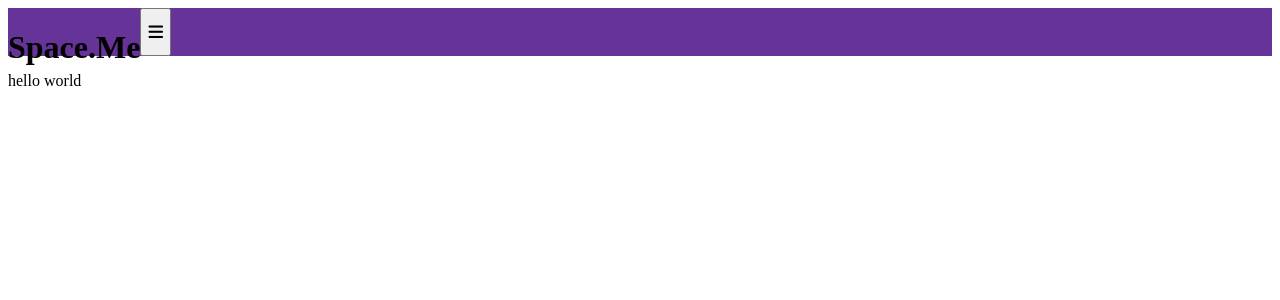
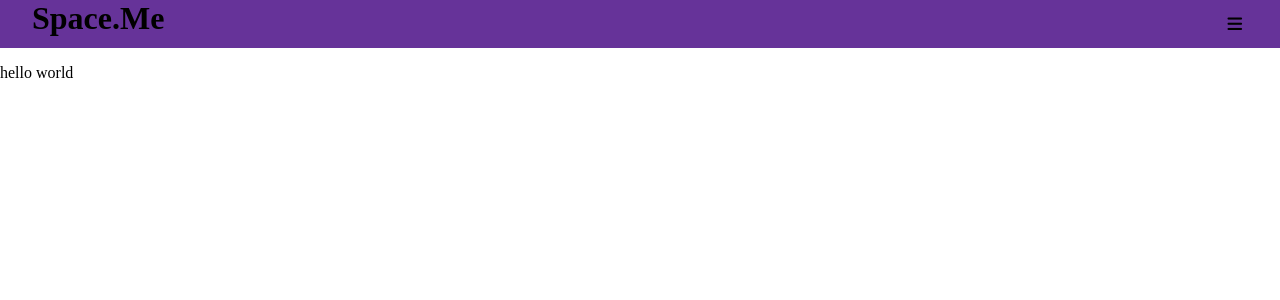
Before and after one commit to space-me/space.me, a React app: page / in a window 1280 px wide. Shown: the top 300 px of the page. Built offline with nearby package versions, Linux system fonts and the light colour scheme.

Commit message:
Co-authored-by: Jeremy Holland <PecheKeen@users.noreply.github.com>

```diff
--- a/client/App.jsx
+++ b/client/App.jsx
@@ -25,7 +25,7 @@ function App() {
       <Routes>
         <Route
           exact
-					path="/"
+          path='/'
           element={
             <Home
               user={user}
@@ -39,7 +39,7 @@ function App() {
         {/* Login route */}
         <Route
           exact
-					path="/login"
+          path='/login'
           element={
             <Login
               user={user}
@@ -53,7 +53,7 @@ function App() {
         {/* Signup route */}
         <Route
           exact
-					path="/signup"
+          path='/signup'
           element={
             <Signup
               user={user}
@@ -67,7 +67,7 @@ function App() {
         {/* Solarsystem route */}
         <Route
           exact
-					path="/solarsystem"
+          path='/solarsystem'
           element={
             <SolarSystem
               user={user}
@@ -81,7 +81,7 @@ function App() {
         {/* Favorites */}
         <Route
           exact
-					path="/favorites"
+          path='/favorites'
           element={
             <Favorites
               user={user}
@@ -95,7 +95,7 @@ function App() {
         {/* Themes */}
         <Route
           exact
-					path="/themes"
+          path='/themes'
           element={
             <Themes
               user={user}
@@ -107,8 +107,7 @@ function App() {
         />
         {/* 404 unknown route */}
         <Route
-					exact
-					path="*"
+          path='*'
           element={
             <NotFound
               user={user}
--- a/client/Containers/Navbar.jsx
+++ b/client/Containers/Navbar.jsx
@@ -4,9 +4,9 @@ const Navbar = () => {
 	return (
 		<>
 			<header className="navbar">
-				<h1>Space.Me</h1>
-				<button>
-					<i className="menu fa-solid fa-bars fa-lg"></i>
+				<h1 className="navbar-title">Space.Me</h1>
+				<button className="navbar-menu">
+					<i className="fa-solid fa-bars fa-lg"></i>
 				</button>
 			</header>
 		</>
--- a/client/Containers/NotFound.jsx
+++ b/client/Containers/NotFound.jsx
@@ -1,10 +1,10 @@
 function NotFound() {
-	return (
-		<>
-			<p>'Error: not found'</p>
-			<img src="assets/saddog.jpg" />
-		</>
-	);
+  return (
+    <>
+      <p>'Error: not found'</p>
+      <img src='../../assets/saddog.jpg' />
+    </>
+  );
 }
 
 export default NotFound;
--- a/client/index.js
+++ b/client/index.js
@@ -12,7 +12,7 @@ const root = createRoot(container);
 
 // render
 root.render(
-	<BrowserRouter>
-		<App tab="home" />
-	</BrowserRouter>
+  <BrowserRouter>
+    <App tab='home' />
+  </BrowserRouter>
 );
--- a/client/styles.scss
+++ b/client/styles.scss
@@ -1,9 +1,22 @@
+body {
+  padding: 0;
+  margin: 0;
+}
+
 .navbar {
   display: flex;
   height: 3rem;
   background-color: rebeccapurple;
 }
 
-.menu {
-  margin-left: auto;
+.navbar-title {
+  margin: 0;
+  margin-left: 2rem;
+  margin-right: auto;
 }
+
+.navbar-menu {
+  background: transparent;
+  border: none;
+  margin-right: 2rem;
+}
```
Lines whose indentation alone changed are shown as unchanged.
